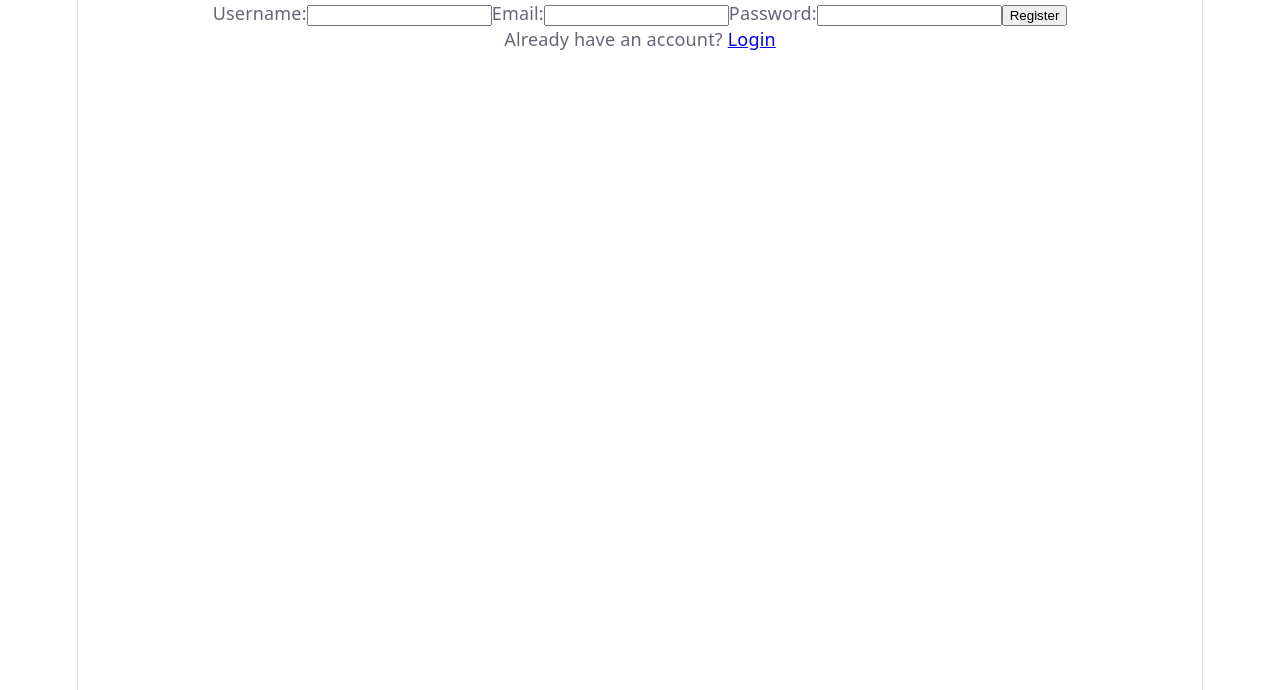
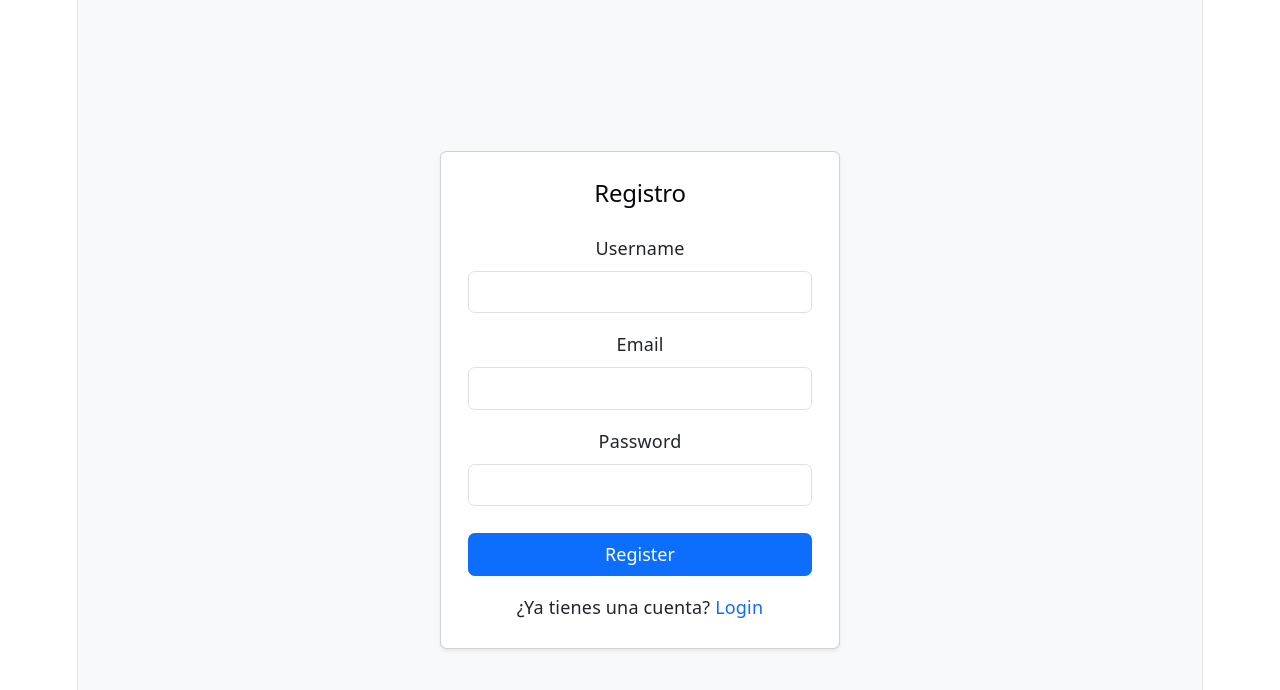
Before and after one commit to JohannCalva/pilot-project-react-node, a React (Vite) app in the folder client/: page /register in a window 1280 px wide. Shown: the top 690 px of the page. Built offline with nearby package versions, Linux system fonts and the light colour scheme.

Commit message:
style: Bootstrap Styles

```diff
--- a/client/index.html
+++ b/client/index.html
@@ -1,13 +1,19 @@
 <!doctype html>
 <html lang="en">
+
 <head>
   <meta charset="UTF-8" />
   <link rel="icon" type="image/svg+xml" href="/favicon.svg" />
   <meta name="viewport" content="width=device-width, initial-scale=1.0" />
-    <title>client</title>
+  <link href="https://cdn.jsdelivr.net/npm/bootstrap@5.3.3/dist/css/bootstrap.min.css" rel="stylesheet" />
+  <link rel="stylesheet" href="https://cdn.jsdelivr.net/npm/bootstrap-icons@1.11.3/font/bootstrap-icons.min.css" />
+  <title>Login - Pilot Project</title>
 </head>
+
 <body>
   <div id="root"></div>
   <script type="module" src="/src/main.jsx"></script>
+  <script src="https://cdn.jsdelivr.net/npm/bootstrap@5.3.3/dist/js/bootstrap.bundle.min.js"></script>
 </body>
+
 </html>
--- a/client/src/App.jsx
+++ b/client/src/App.jsx
@@ -1,4 +1,4 @@
-import {BrowserRouter, Routes, Route} from 'react-router-dom';
+import {BrowserRouter, Routes, Route, Navigate} from 'react-router-dom';
 import RegisterPage from './pages/RegisterPage';
 import LoginPage from './pages/LoginPage';
 import { AuthProvider } from './context/AuthContext';
@@ -15,6 +15,7 @@ function App() {
       <BrowserRouter>
         <Routes>
           {/*Rutas publicas y accesibles sin token*/}
+          <Route path='/' element={<Navigate to='/login' replace />} />
           <Route path='/login' element={<LoginPage/>} />
           <Route path='/register' element={<RegisterPage/>} />
 
--- a/client/src/pages/CreateUserPage.jsx
+++ b/client/src/pages/CreateUserPage.jsx
@@ -17,42 +17,63 @@ function CreateUserPage() {
     });
 
     return (
-        <div>
-            <h1>Crear Usuario</h1>
+        <div className="container mt-5">
+            <div className="card shadow-sm mx-auto" style={{ maxWidth: '500px' }}>
+                <div className="card-header bg-white pb-0 border-bottom-0 mt-3">
+                    <h2 className="text-center">Crear Usuario</h2>
+                </div>
+                <div className="card-body p-4">
                     <form onSubmit={onSubmit}>
-                <label>Username:</label>
-                {errors.username && <span>El username es requerido</span>}
+                        <div className="mb-3">
+                            <label className="form-label">Username</label>
                             <input
                                 type="text"
+                                className="form-control"
                                 {...register("username", { required: true })}
                             />
+                            {errors.username && <small className="text-danger mt-1">El username es requerido</small>}
+                        </div>
 
-                <label>Email:</label>
-                {errors.email && <span>El email es requerido</span>}
+                        <div className="mb-3">
+                            <label className="form-label">Email</label>
                             <input
                                 type="email"
+                                className="form-control"
                                 {...register("email", { required: true })}
                             />
+                            {errors.email && <small className="text-danger mt-1">El email es requerido</small>}
+                        </div>
 
-                <label>Password:</label>
-                {errors.password && <span>La contraseña es requerida</span>}
+                        <div className="mb-3">
+                            <label className="form-label">Password</label>
                             <input
                                 type="password"
+                                className="form-control"
                                 {...register("password", { required: true })}
                             />
+                            {errors.password && <small className="text-danger mt-1">La contraseña es requerida</small>}
+                        </div>
 
-                <label>Role:</label>
+                        <div className="mb-4">
+                            <label className="form-label">Role</label>
                             {/* Select para limitar los valores al enum definido en el modelo */}
-                <select {...register("role")}>
+                            <select className="form-select" {...register("role")}>
                                 <option value="user">User</option>
                                 <option value="admin">Admin</option>
                             </select>
+                        </div>
 
-                <button type="submit">Crear</button>
-                <button type="button" onClick={() => navigate("/users")}>
+                        <div className="d-flex justify-content-between">
+                            <button type="button" className="btn btn-secondary w-48" onClick={() => navigate("/users")}>
                                 Cancelar
                             </button>
+                            <button type="submit" className="btn btn-success w-48">
+                                <i className="bi bi-floppy me-1"></i> Crear
+                            </button>
+                        </div>
                     </form>
+                </div>
+            </div>
         </div>
     );
 }
--- a/client/src/pages/EditUserPage.jsx
+++ b/client/src/pages/EditUserPage.jsx
@@ -37,43 +37,63 @@ function EditUserPage() {
     });
 
     return (
-        <div>
-            <h1>Editar Usuario</h1>
+        <div className="container mt-5">
+            <div className="card shadow-sm mx-auto" style={{ maxWidth: '500px' }}>
+                <div className="card-header bg-white pb-0 border-bottom-0 mt-3">
+                    <h2 className="text-center">Editar Usuario</h2>
+                </div>
+                <div className="card-body p-4">
                     <form onSubmit={onSubmit}>
-                <label>Username:</label>
-                {errors.username && <span>El username es requerido</span>}
+                        <div className="mb-3">
+                            <label className="form-label">Username</label>
                             <input
                                 type="text"
+                                className="form-control"
                                 {...register("username", { required: true })}
                             />
+                            {errors.username && <small className="text-danger mt-1">El username es requerido</small>}
+                        </div>
 
-                <label>Email:</label>
-                {errors.email && <span>El email es requerido</span>}
+                        <div className="mb-3">
+                            <label className="form-label">Email</label>
                             <input
                                 type="email"
+                                className="form-control"
                                 {...register("email", { required: true })}
                             />
+                            {errors.email && <small className="text-danger mt-1">El email es requerido</small>}
+                        </div>
 
-                <label>Password:</label>
-                {/* Password no es requerido al editar — el usuario puede dejarlo vacío
-            si no quiere cambiarlo. El backend solo lo actualiza si viene en el body */}
+                        <div className="mb-3">
+                            <label className="form-label">Password</label>
+                            {/* Password no es requerido al editar — el usuario puede dejarlo vacío si no quiere cambiarlo. El backend solo lo actualiza si viene en el body */}
                             <input
                                 type="password"
+                                className="form-control"
                                 placeholder="Dejar vacío para no cambiar"
                                 {...register("password")}
                             />
+                        </div>
 
-                <label>Role:</label>
-                <select {...register("role")}>
+                        <div className="mb-4">
+                            <label className="form-label">Role</label>
+                            <select className="form-select" {...register("role")}>
                                 <option value="user">User</option>
                                 <option value="admin">Admin</option>
                             </select>
+                        </div>
 
-                <button type="submit">Actualizar</button>
-                <button type="button" onClick={() => navigate("/users")}>
+                        <div className="d-flex justify-content-between">
+                            <button type="button" className="btn btn-secondary w-48" onClick={() => navigate("/users")}>
                                 Cancelar
                             </button>
+                            <button type="submit" className="btn btn-success w-48">
+                                <i className="bi bi-arrow-clockwise me-1"></i> Actualizar
+                            </button>
+                        </div>
                     </form>
+                </div>
+            </div>
         </div>
     );
 }
--- a/client/src/pages/LoginPage.jsx
+++ b/client/src/pages/LoginPage.jsx
@@ -1,6 +1,6 @@
 import { useForm } from "react-hook-form";
 import { useAuth } from "../context/auth-context";
-import { useNavigate } from "react-router-dom";
+import { useNavigate, Link } from "react-router-dom";
 import { useEffect } from "react";
 
 function LoginPage(){
@@ -14,30 +14,39 @@ function LoginPage(){
     const onSubmit = handleSubmit((data) =>{
         signin(data);
     })
-    return(
-        <div>
-            <div>
+    return (
+        <div className="d-flex justify-content-center align-items-center vh-100 bg-light">
+            <div className="card shadow-sm p-4" style={{ maxWidth: '400px', width: '100%' }}>
+                <h2 className="text-center mb-4">Login</h2>
+
                 {signinErrors.map((error, i) => (
-                    <div key={i}>
+                    <div className="alert alert-danger p-2 mb-3 small" key={i}>
                         {error}
                     </div>
                 ))}
-                <h1>Login</h1>
+
                 <form onSubmit={onSubmit}>
-                    <label>Email:</label>
-                    {errors.email && <span>Email es requerido</span>}
-                    <input type="email" {...register("email", {required: true})} />
-                    <label>Password:</label>
-                    {errors.password && <span>Contrasena es requerido</span>}
-                    <input type="password" {...register("password", {required: true})} />
-                    <button type="submit">
+                    <div className="mb-3">
+                        <label className="form-label">Email</label>
+                        <input type="email" className="form-control" {...register("email", {required: true})} />
+                        {errors.email && <small className="text-danger">El email es requerido</small>}
+                    </div>
+
+                    <div className="mb-4">
+                        <label className="form-label">Password</label>
+                        <input type="password" className="form-control" {...register("password", {required: true})} />
+                        {errors.password && <small className="text-danger">La contraseña es requerida</small>}
+                    </div>
+
+                    <button type="submit" className="btn btn-primary w-100 mb-3">
                         Login
                     </button>
                 </form>
+
+                <p className="text-center mb-0">¿No tienes una cuenta? <Link to="/register" className="text-decoration-none">Regístrate</Link></p>
             </div>
         </div>
-
-    )
+    );
 }
 
 export default LoginPage;
--- a/client/src/pages/RegisterPage.jsx
+++ b/client/src/pages/RegisterPage.jsx
@@ -15,36 +15,45 @@ function RegisterPage(){
         signup(values);
     });
 
-    return(
-        <div>
-            {
-                registerErrors.map((error, i) => (
-                    <div key={i}>
+    return (
+        <div className="d-flex justify-content-center align-items-center vh-100 bg-light">
+            <div className="card shadow-sm p-4" style={{ maxWidth: '400px', width: '100%' }}>
+                <h2 className="text-center mb-4">Registro</h2>
+
+                {registerErrors.map((error, i) => (
+                    <div className="alert alert-danger p-2 mb-3 small" key={i}>
                         {error}
                     </div>
-                ))
-            }
-            <form onSubmit={onSubmit}>
-                <label>Username:</label>
-                {errors.username && <span>El username es requerido</span>}
-                <input type="text" {...register("username", {required: true})} />
-                <label>Email:</label>
-                {errors.email && <span>Email es requerido</span>}
-                <input type="email" {...register("email", {required: true})} />
-                <label>Password:</label>
-                {errors.password && <span>Contrasena es requerido</span>}
-                <input type="password" {...register("password", {required: true})} />
-                <button type="submit">
-                    Register
-                </button>
-            </form>
-            <p>Already have an account? {" "}
-                <Link to="/login">
-                    Login
-                </Link>
-            </p>
+                ))}
+
+                <form onSubmit={onSubmit}>
+                    <div className="mb-3">
+                        <label className="form-label">Username</label>
+                        <input type="text" className="form-control" {...register("username", {required: true})} />
+                        {errors.username && <small className="text-danger">El username es requerido</small>}
+                    </div>
+
+                    <div className="mb-3">
+                        <label className="form-label">Email</label>
+                        <input type="email" className="form-control" {...register("email", {required: true})} />
+                        {errors.email && <small className="text-danger">El email es requerido</small>}
+                    </div>
+
+                    <div className="mb-4">
+                        <label className="form-label">Password</label>
+                        <input type="password" className="form-control" {...register("password", {required: true})} />
+                        {errors.password && <small className="text-danger">La contraseña es requerida</small>}
+                    </div>
+
+                    <button type="submit" className="btn btn-primary w-100 mb-3">
+                        Register
+                    </button>
+                </form>
+
+                <p className="text-center mb-0">¿Ya tienes una cuenta? <Link to="/login" className="text-decoration-none">Login</Link></p>
+            </div>
         </div>
-    )
+    );
 }
 
 export default RegisterPage;
```
Also changed, not shown: client/src/context/AuthContext.jsx (+13 -2 lines), client/src/pages/UsersPage.jsx (+22 -12 lines). Lines whose indentation alone changed are shown as unchanged.
